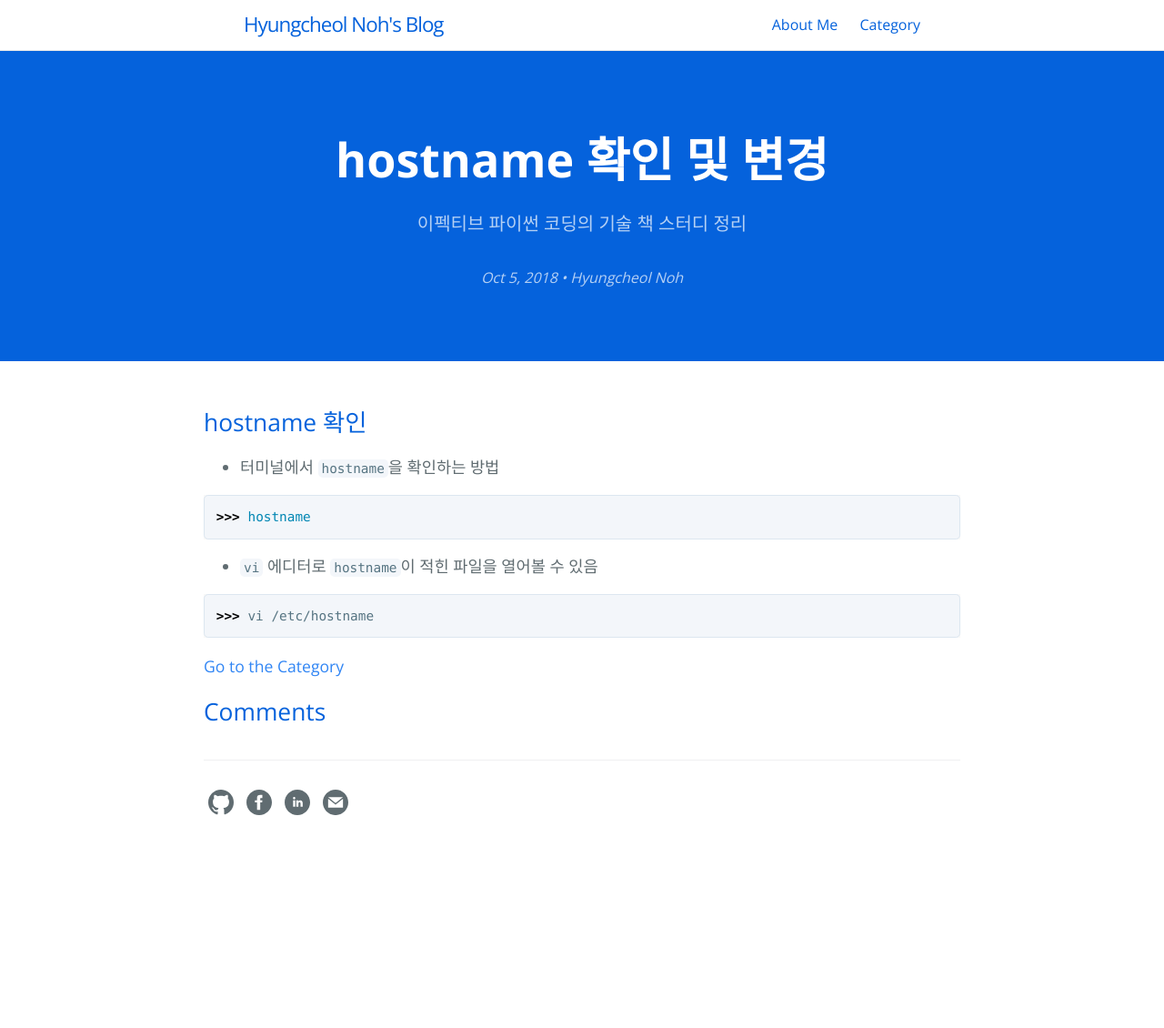
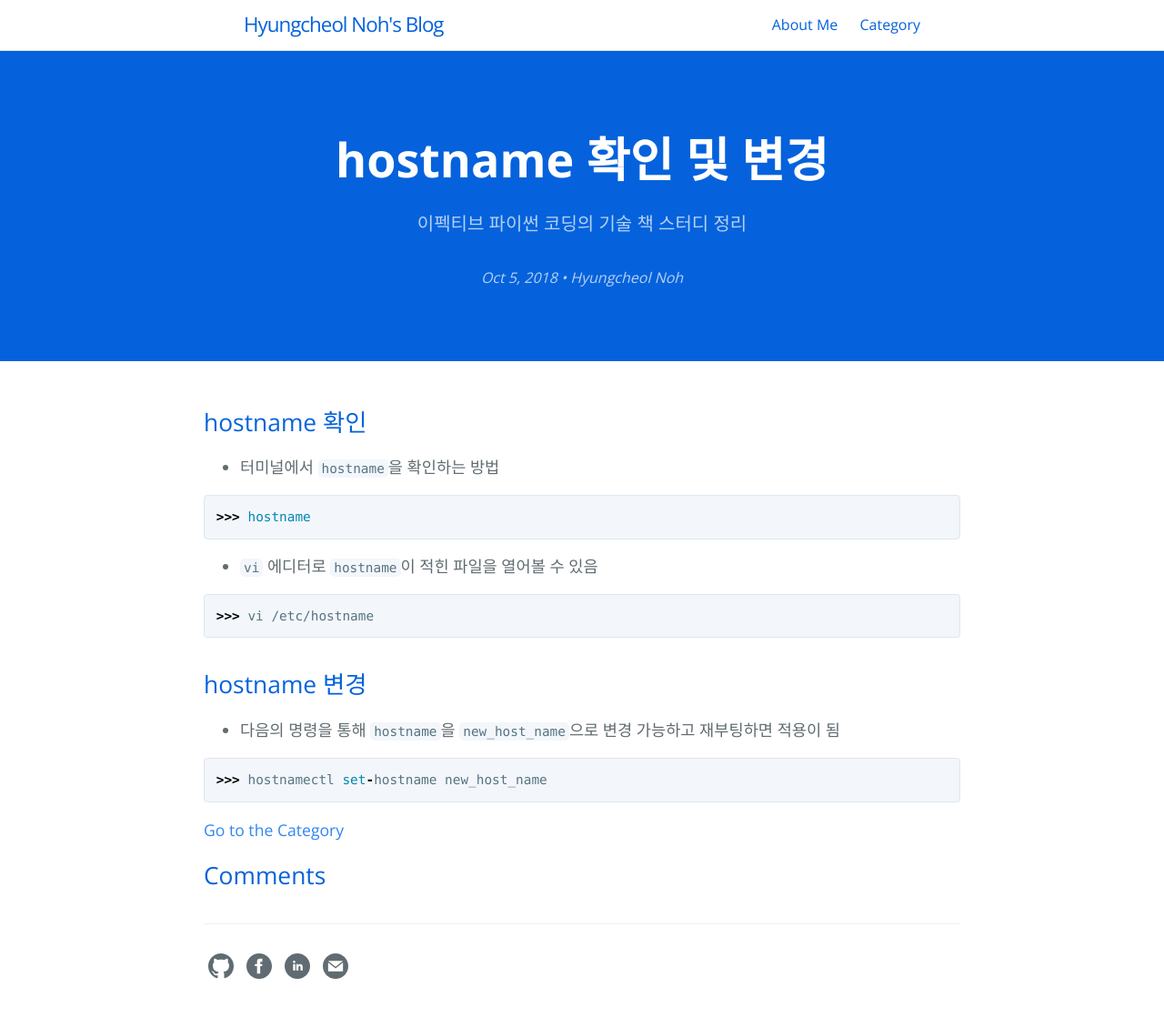
Before and after one commit to hcnoh/hcnoh.github.io, a Jekyll site: the page built from _posts/2018-10-05-ubuntu-hostname.md, in a window 1280 px wide. Shown: the whole page at 91% size. Built offline with Jekyll 4.4.1, drawn with Linux system fonts in a browser that asks for light colours; comment, search, counter and statistics services are not loaded; before the commit the page ends 950 px from its top, so only the background shows below that.

Commit message:
Update 2018-10-05-ubuntu-hostname.md

````diff
--- a/_posts/2018-10-05-ubuntu-hostname.md
+++ b/_posts/2018-10-05-ubuntu-hostname.md
@@ -22,3 +22,10 @@ permalink: /2018-10-05-ubuntu-hostname
 ```bash
 >>> vi /etc/hostname
 ```
+
+## hostname 변경
+- 다음의 명령을 통해 `hostname`을 `new_host_name`으로 변경 가능하고 재부팅하면 적용이 됨
+
+```python
+>>> hostnamectl set-hostname new_host_name
+```
````
